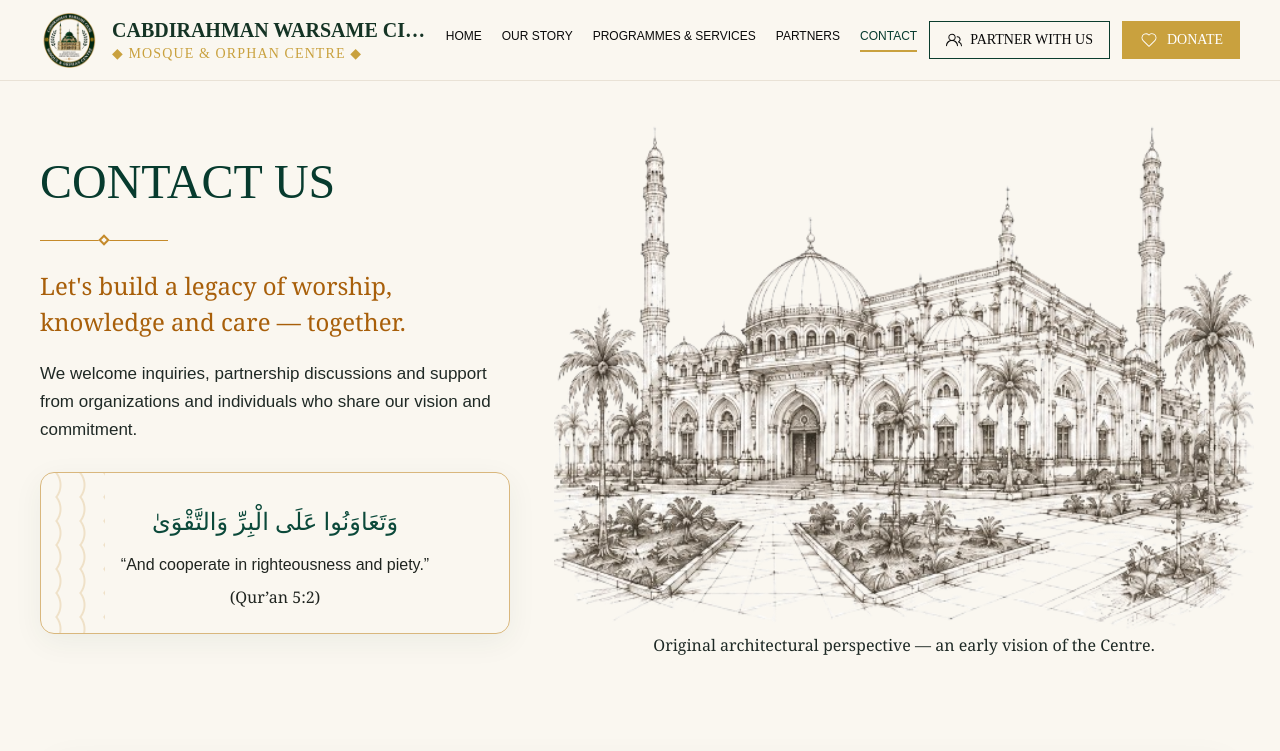
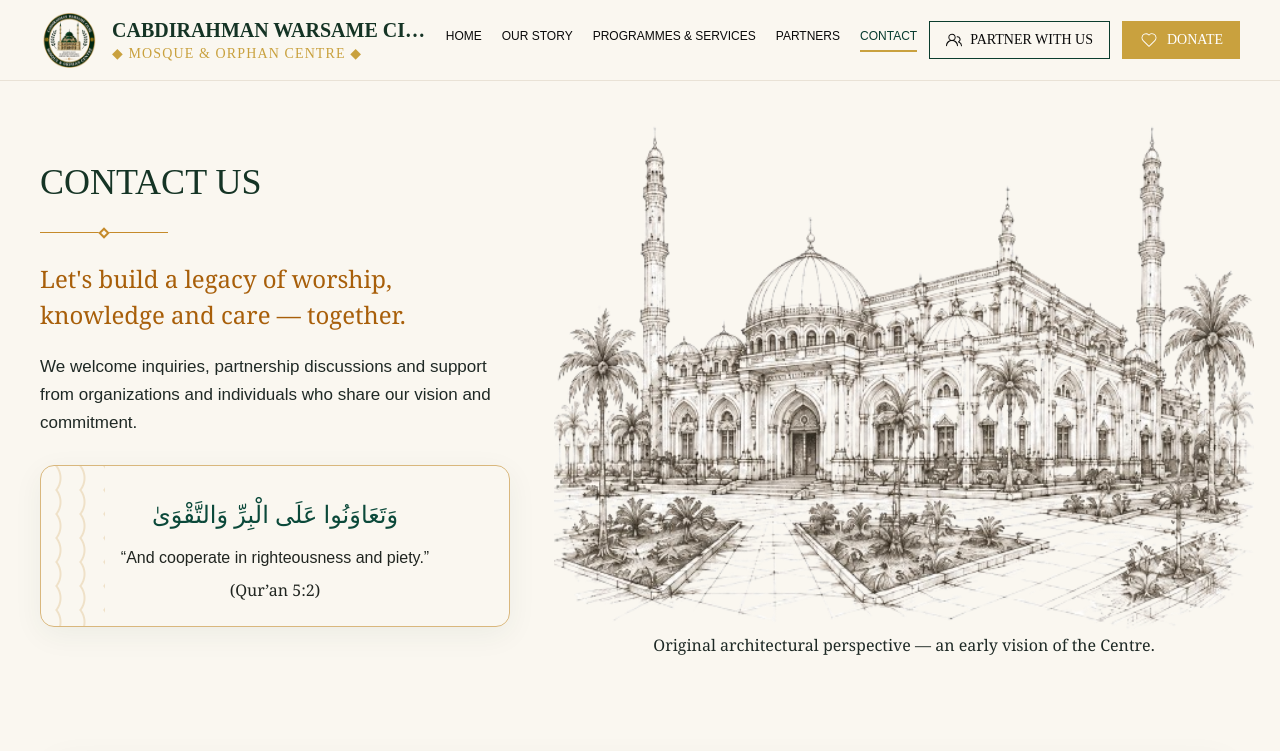
Before and after one commit to AbdirahmanFree/CWC-Mosque, a React (Vite) app: page /contact in a window 1280 px wide. Shown: the top 751 px of the page. Built offline with nearby package versions, Linux system fonts and the light colour scheme.

Commit message:
chanded h1 size

```diff
--- a/src/components/ContactHero.jsx
+++ b/src/components/ContactHero.jsx
@@ -28,12 +28,11 @@ export default function ContactHero() {
           <h1
             className="
               cinzel-font
-              text-3xl
-              font-medium
-              leading-tight
-              text-[#073B2E]
-              sm:text-4xl
-              lg:text-5xl
+                green-text
+                text-2xl
+                leading-tight
+                sm:text-3xl
+                lg:text-4xl
             "
           >
             CONTACT US
```
